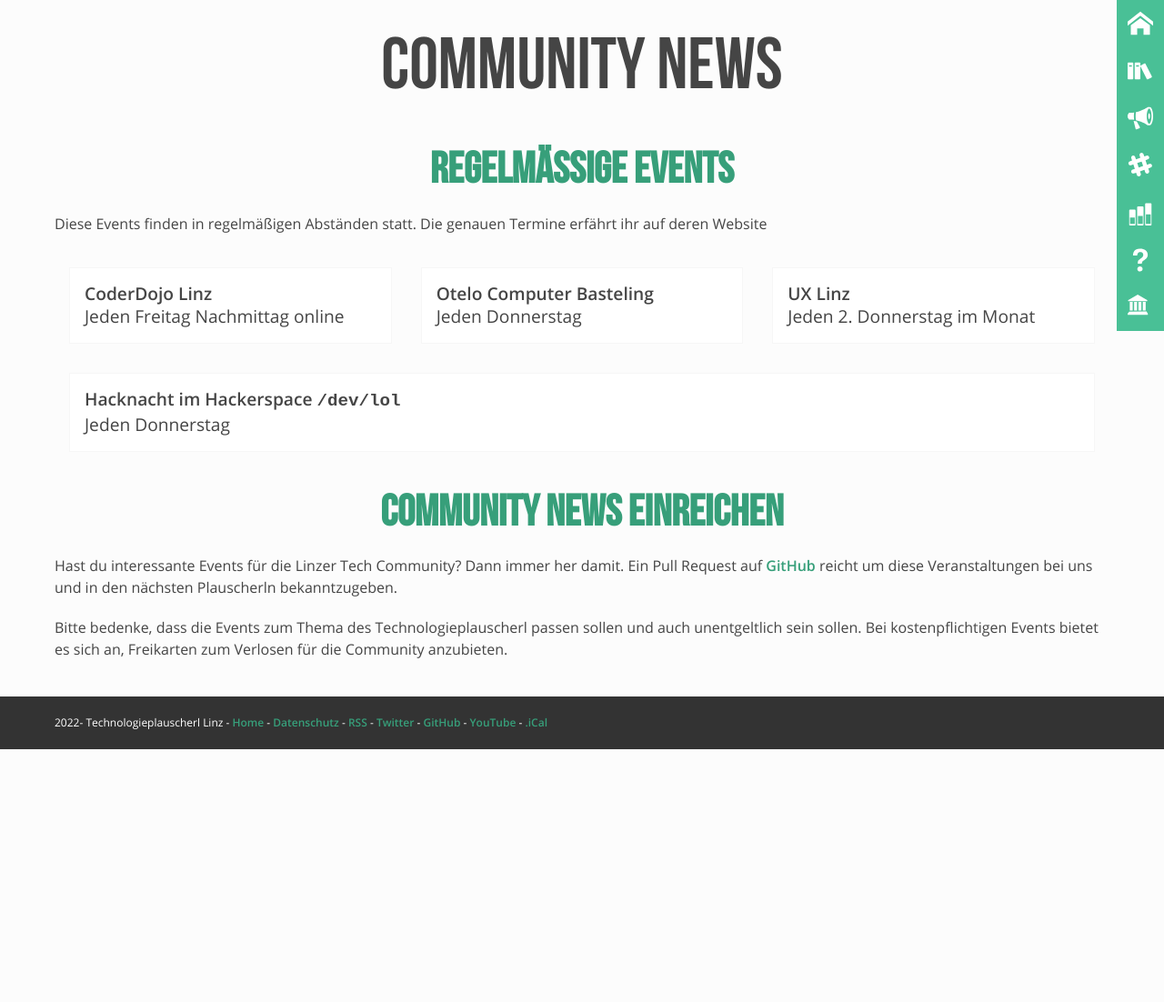
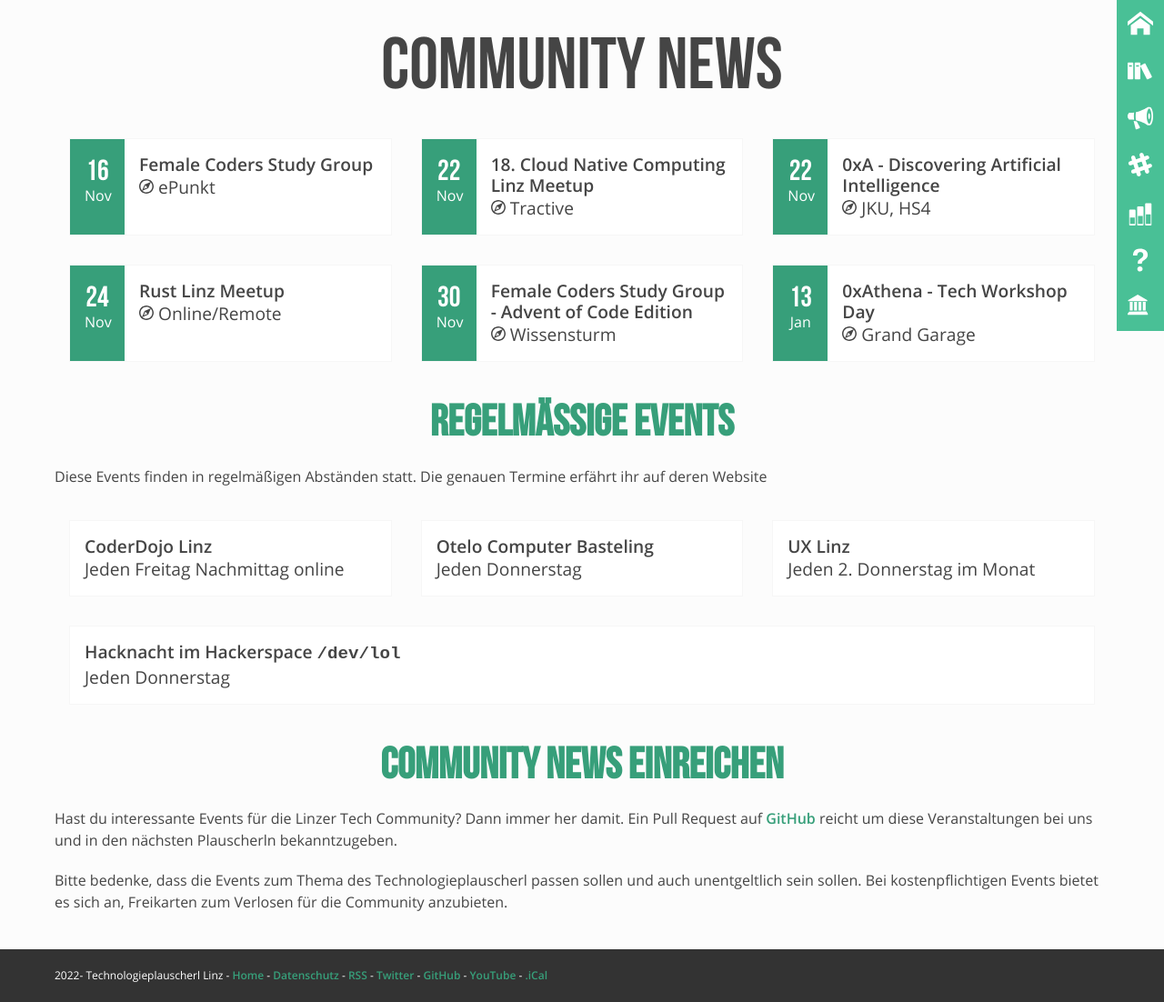
Before and after one commit to mericanAncer127/plauscherl, a Jekyll site: the page built from pages/community-news.html, in a window 1280 px wide. Shown: the whole page at 91% size. Built offline with Jekyll 4.4.1, drawn with Linux system fonts in a browser that asks for light colours; before the commit the page ends 900 px from its top, so only the background shows below that.

Commit message:
Update community.yml

```diff
--- a/_data/community.yml
+++ b/_data/community.yml
@@ -286,6 +286,16 @@
       location: "Wissensturm"
       date: 2022-10-05
       link: https://www.meetup.com/female-coders-linz/events/287557290/
+    -
+      name: "Female Coders Study Group"
+      location: "ePunkt"
+      date: 2022-11-16
+      link: https://www.meetup.com/female-coders-linz/events/287557680/
+    -
+      name: "Female Coders Study Group - Advent of Code Edition"
+      location: "Wissensturm"
+      date: 2022-11-30
+      link: https://www.meetup.com/female-coders-linz/events/287557718/
 -
   id: beer+code
   name: "beer+code Ried"
@@ -314,6 +324,11 @@
       location: "Online/Remote"
       date: 2020-10-08
       link: https://www.meetup.com/de-DE/Rust-Linz/events/271857253/
+   -
+      name: "Rust Linz Meetup"
+      location: "Online/Remote"
+      date: 2022-11-24
+      link: https://www.meetup.com/rust-linz/events/289251460/
 -
   id: cncf-linz
   name: "Cloud Native Computing Linz Meetup"
@@ -326,8 +341,13 @@
    -
       name: "17. Cloud Native Computing Linz Meetup"
       location: "Cloudflight"
-      date: 2020-10-18
+      date: 2022-10-18
       link: https://www.meetup.com/cloud-native-computing-linz/events/288482791/
+   -
+      name: "18. Cloud Native Computing Linz Meetup"
+      location: "Tractive"
+      date: 2022-11-22
+      link: https://www.meetup.com/cloud-native-computing-linz/events/289318053/
 -
   id: agile-tour
   name: "Agile Tour"
@@ -357,6 +377,20 @@
       date: 2022-10-28
       link: https://jugendhackt.org/events/at-linz/
 -
+  id: 0xA
+  name: "0xA"
+  events:
+   -
+      name: "0xA - Discovering Artificial Intelligence"
+      location: "JKU, HS4"
+      date: 2022-11-22
+      link: https://0xa.at/
+   -
+      name: "0xAthena - Tech Workshop Day"
+      location: "Grand Garage"
+      date: 2023-01-13
+      link: https://0xa.at/
+-
   id: wip
   name: "Work in Progress"
   events:
```
